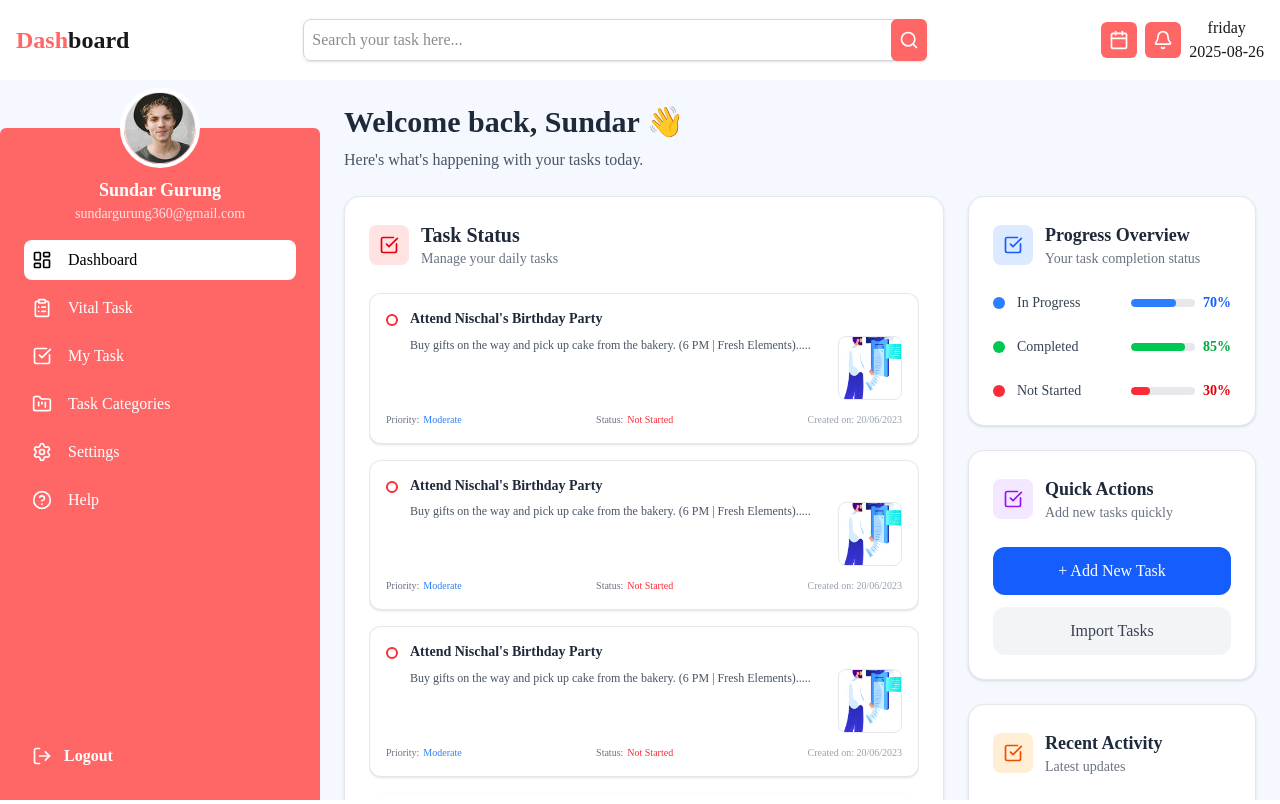
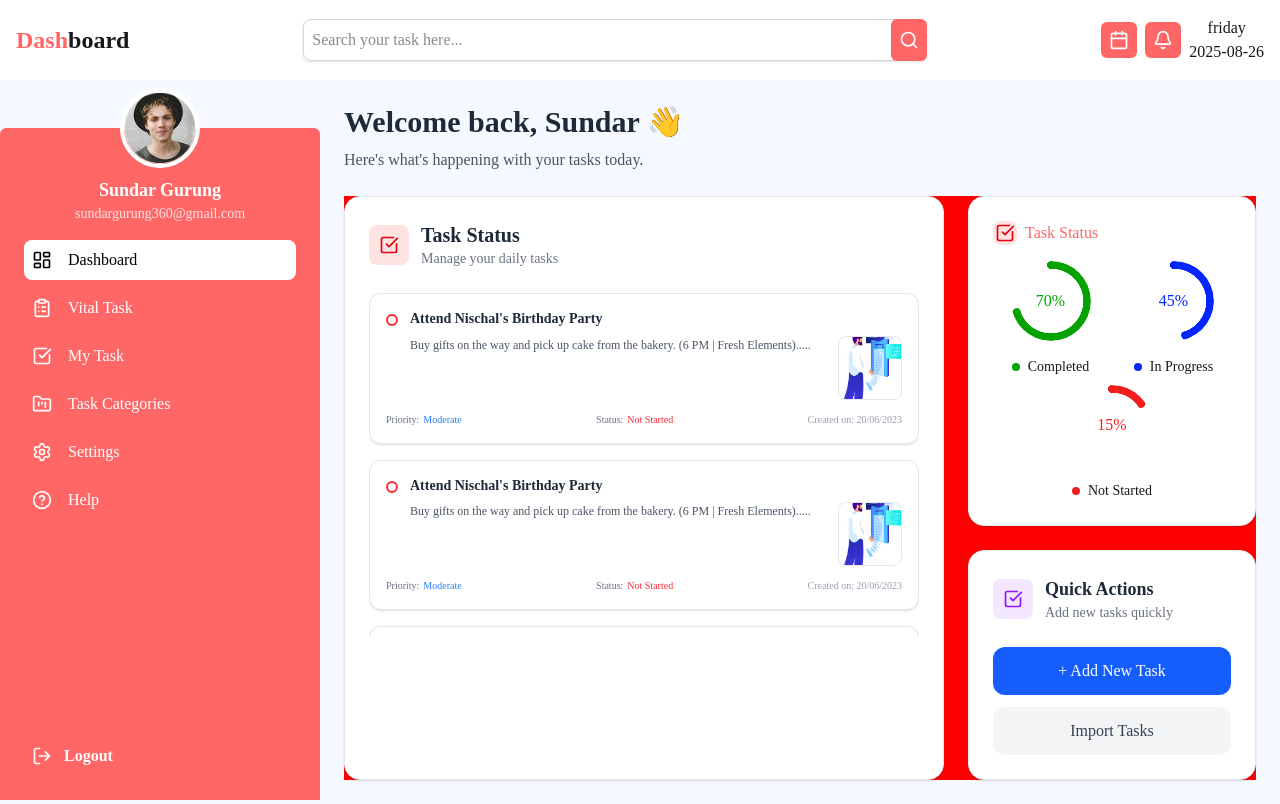
Before and after one commit to Nima-Mohammadkhani/todo-task-management, a React (Vite) app in the folder todo-task-management/: page / in a window 1280 px wide. Both pictures are taken after a click on the button "Register". Built offline with nearby package versions, Linux system fonts and the light colour scheme; a web font is replaced by a local one.

Commit message:
update layout

```diff
--- a/todo-task-management/src/components/dashboard/dashboard.tsx
+++ b/todo-task-management/src/components/dashboard/dashboard.tsx
@@ -3,7 +3,7 @@ import Card from "../ui/card";
 
 const Dashboard = () => {
   return (
-    <section className="h-full w-full">
+    <section className="flex-1 w-full">
       {/* Header Section */}
       <div className="mb-6">
         <h1 className="text-3xl font-bold text-gray-800 mb-2">
@@ -14,9 +14,9 @@ const Dashboard = () => {
         </p>
       </div>
 
-      <div className="grid grid-cols-1 lg:grid-cols-3 gap-6 h-full">
+      <div className="grid grid-cols-1 lg:grid-cols-3 gap-6 h-full bg-[red] 2xl:h-fit">
         <div className="lg:col-span-2">
-          <div className="bg-white rounded-2xl border border-gray-200 shadow-sm p-6 h-full">
+          <div className="bg-white h-full 2xl:h-[460px] rounded-2xl border mb-10 border-gray-200 shadow-sm p-6">
             <div className="flex items-center gap-3 mb-6">
               <div className="w-10 h-10 bg-red-100 rounded-lg flex items-center justify-center">
                 <Icon name="CheckSquare" className="text-red-600" />
@@ -29,8 +29,7 @@ const Dashboard = () => {
               </div>
             </div>
 
-            <div className="space-y-4 max-h-[calc(100vh-300px)] overflow-y-auto">
-              <Card />
+            <div className="space-y-4 h-86 overflow-y-auto">
               <Card />
               <Card />
               <Card />
@@ -40,79 +39,54 @@ const Dashboard = () => {
         </div>
 
         <div className="space-y-6">
-          <div className="bg-white rounded-2xl border border-gray-200 shadow-sm p-6">
-            <div className="flex items-center gap-3 mb-6">
-              <div className="w-10 h-10 bg-blue-100 rounded-lg flex items-center justify-center">
-                <Icon name="CheckSquare" className="text-blue-600" />
+          <div className="flex flex-col gap-4 bg-white rounded-2xl border border-gray-200 shadow-sm p-6">
+            <div className="flex items-center gap-2">
+              <div className="w-6 h-6 bg-red-100 rounded-lg flex items-center justify-center">
+                <Icon name="CheckSquare" className="text-red-600" />
               </div>
-              <div>
-                <h3 className="text-lg font-semibold text-gray-800">
-                  Progress Overview
-                </h3>
-                <p className="text-sm text-gray-500">
-                  Your task completion status
-                </p>
-              </div>
+              <h3 className="text-[#FF6767]">Task Status</h3>
             </div>
-
-            <div className="space-y-6">
-              <div className="flex items-center justify-between">
-                <div className="flex items-center gap-3">
-                  <div className="w-3 h-3 bg-blue-500 rounded-full"></div>
-                  <span className="text-sm font-medium text-gray-700">
-                    In Progress
-                  </span>
+            <div className="flex flex-wrap justify-around items-center gap-2">
+              <div className="flex flex-col items-center gap-4">
+                <div
+                  className="radial-progress text-[#05A301]"
+                  style={{ "--value": 70 } as React.CSSProperties}
+                  aria-valuenow={70}
+                  role="progressbar"
+                >
+                  70%
                 </div>
                 <div className="flex items-center gap-2">
-                  <div className="w-16 h-2 bg-gray-200 rounded-full overflow-hidden">
-                    <div
-                      className="h-full bg-blue-500 rounded-full"
-                      style={{ width: "70%" }}
-                    ></div>
-                  </div>
-                  <span className="text-sm font-semibold text-blue-600">
-                    70%
-                  </span>
+                  <div className="rounded-full size-2 bg-[#05A301]"></div>
+                  <span className="text-sm">Completed</span>
                 </div>
               </div>
-
-              <div className="flex items-center justify-between">
-                <div className="flex items-center gap-3">
-                  <div className="w-3 h-3 bg-green-500 rounded-full"></div>
-                  <span className="text-sm font-medium text-gray-700">
-                    Completed
-                  </span>
+              <div className="flex flex-col items-center gap-4">
+                <div
+                  className="radial-progress text-[#0225FF]"
+                  style={{ "--value": 45 } as React.CSSProperties}
+                  aria-valuenow={45}
+                  role="progressbar"
+                >
+                  45%
                 </div>
                 <div className="flex items-center gap-2">
-                  <div className="w-16 h-2 bg-gray-200 rounded-full overflow-hidden">
-                    <div
-                      className="h-full bg-green-500 rounded-full"
-                      style={{ width: "85%" }}
-                    ></div>
-                  </div>
-                  <span className="text-sm font-semibold text-green-600">
-                    85%
-                  </span>
+                  <div className="rounded-full size-2 bg-[#0225FF]"></div>
+                  <span className="text-sm">In Progress</span>
                 </div>
               </div>
-
-              <div className="flex items-center justify-between">
-                <div className="flex items-center gap-3">
-                  <div className="w-3 h-3 bg-red-500 rounded-full"></div>
-                  <span className="text-sm font-medium text-gray-700">
-                    Not Started
-                  </span>
+              <div className="flex flex-col items-center gap-4">
+                <div
+                  className="radial-progress text-[#F21E1E]"
+                  style={{ "--value": 15 } as React.CSSProperties}
+                  aria-valuenow={15}
+                  role="progressbar"
+                >
+                  15%
                 </div>
                 <div className="flex items-center gap-2">
-                  <div className="w-16 h-2 bg-gray-200 rounded-full overflow-hidden">
-                    <div
-                      className="h-full bg-red-500 rounded-full"
-                      style={{ width: "30%" }}
-                    ></div>
-                  </div>
-                  <span className="text-sm font-semibold text-red-600">
-                    30%
-                  </span>
+                  <div className="rounded-full size-2 bg-[#F21E1E]"></div>
+                  <span className="text-sm">Not Started</span>
                 </div>
               </div>
             </div>
@@ -140,41 +114,6 @@ const Dashboard = () => {
               </button>
             </div>
           </div>
-
-          <div className="bg-white rounded-2xl border border-gray-200 shadow-sm p-6">
-            <div className="flex items-center gap-3 mb-6">
-              <div className="w-10 h-10 bg-orange-100 rounded-lg flex items-center justify-center">
-                <Icon name="CheckSquare" className="text-orange-600" />
-              </div>
-              <div>
-                <h3 className="text-lg font-semibold text-gray-800">
-                  Recent Activity
-                </h3>
-                <p className="text-sm text-gray-500">Latest updates</p>
-              </div>
-            </div>
-
-            <div className="space-y-4">
-              <div className="flex items-start gap-3">
-                <div className="w-2 h-2 bg-blue-500 rounded-full mt-2"></div>
-                <div className="flex-1">
-                  <p className="text-sm text-gray-700">
-                    Task "Review project proposal" marked as completed
-                  </p>
-                  <p className="text-xs text-gray-500">2 hours ago</p>
-                </div>
-              </div>
-              <div className="flex items-start gap-3">
-                <div className="w-2 h-2 bg-green-500 rounded-full mt-2"></div>
-                <div className="flex-1">
-                  <p className="text-sm text-gray-700">
-                    New task "Prepare presentation" added
-                  </p>
-                  <p className="text-xs text-gray-500">4 hours ago</p>
-                </div>
-              </div>
-            </div>
-          </div>
         </div>
       </div>
     </section>
--- a/todo-task-management/src/pages/index.tsx
+++ b/todo-task-management/src/pages/index.tsx
@@ -29,18 +29,18 @@ const Index = () => {
     }
   };
   return (
-    <section className="h-screen overflow-hidden flex flex-col">
+    <section className="flex flex-col">
       {!user ? (
         <Auth setUser={setUser}/>
       ) : (
         <div className="h-full flex flex-col">
           <Header />
-          <div className="flex flex-1 overflow-hidden">
+          <div className="flex flex-1">
             <Sidebar
               currentStep={currentStep}
               setCurrentStep={setCurrentStep}
             />
-            <main className="flex-1 p-6 overflow-hidden">{rendercurrentStep()}</main>
+            <main className="flex-1 p-6">{rendercurrentStep()}</main>
           </div>
         </div>
       )}
```
